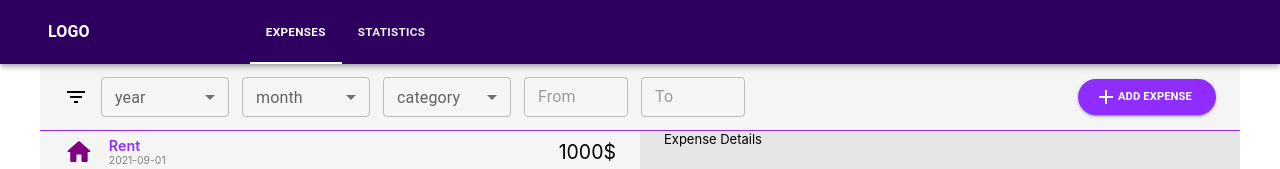
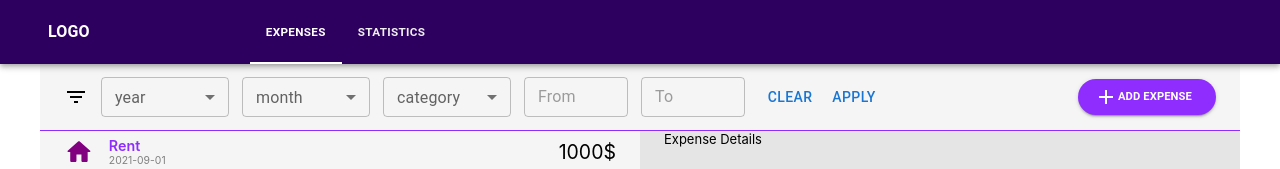
Before and after one commit to netanlb/Expanse-Report-App-React, a React (Create React App) app: page /expenses in a window 1280 px wide. Shown: the top 169 px of the page. Built offline with nearby package versions, Linux system fonts and the light colour scheme.

Commit message:
apply in filters

```diff
--- a/src/pages/expanses/components/expenses-toolbar/expenses-toolbar.jsx
+++ b/src/pages/expanses/components/expenses-toolbar/expenses-toolbar.jsx
@@ -11,15 +11,16 @@ import {
   Select,
   TextField,
   Box,
+  Button,
 } from "@mui/material";
 import FilterListIcon from "@mui/icons-material/FilterList";
 import AddIcon from "@mui/icons-material/Add";
 import { useState } from "react";
 
-export default function ExpenseToolbarComponent() {
+export default function ExpenseToolbarComponent({ handleApply }) {
   const [filterSelections, setFilterSelections] = useState({});
 
-  console.log(filterSelections);
+  // console.log(filterSelections);
 
   const dropdowns = {
     year: [2023, 2022, 2021, 2020, 2019, 2018],
@@ -88,13 +89,16 @@ export default function ExpenseToolbarComponent() {
         ></TextField>
         <TextField
           size="small"
-          sx={{ ml: "1em", width: "8em" }}
+          sx={{ ml: "1em", mr: "1em", width: "8em" }}
           type="number"
           onChange={(e) => handleChange(e.target.value, "endSum")}
           value={filterSelections.endSum ?? ""}
           placeholder="To"
         ></TextField>
+        <Button>Clear</Button>
+        <Button onClick={() => handleApply(filterSelections)}>Apply</Button>
       </FilterBox>
+
       <AddExpenseButton variant="contained">
         <AddIcon></AddIcon>
         <Typography
--- a/src/pages/expanses/expanses.jsx
+++ b/src/pages/expanses/expanses.jsx
@@ -10,6 +10,9 @@ export default function ExpensesComponent() {
 
   console.log(currentFilters);
 
+  const handleApply = (selections) => {
+    setCurrentFilters(selections);
+  };
   // useEffect(() => {
   //   const expenses = getExpenses(currentFilters);
   //   setExpenseList(expenses);
@@ -18,7 +21,7 @@ export default function ExpensesComponent() {
   return (
     <StyledContainer disableGutters>
       <ExpenseToolbarComponent
-        applyFilters={setCurrentFilters}
+        handleApply={handleApply}
       ></ExpenseToolbarComponent>
       <StyledBox>
         <ExpenseListComponent></ExpenseListComponent>
```
